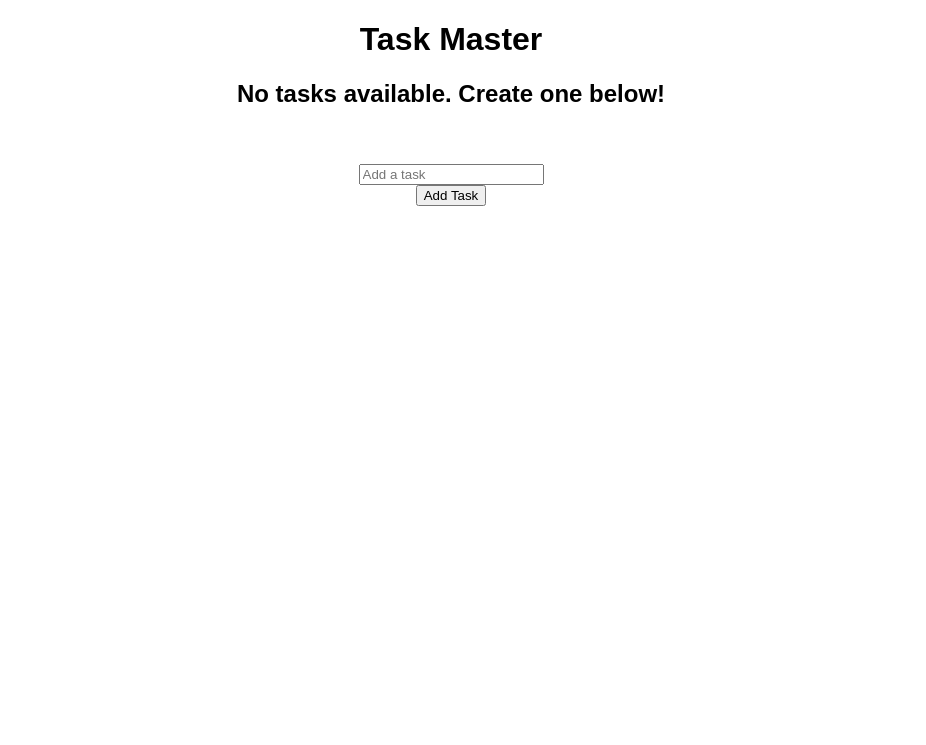
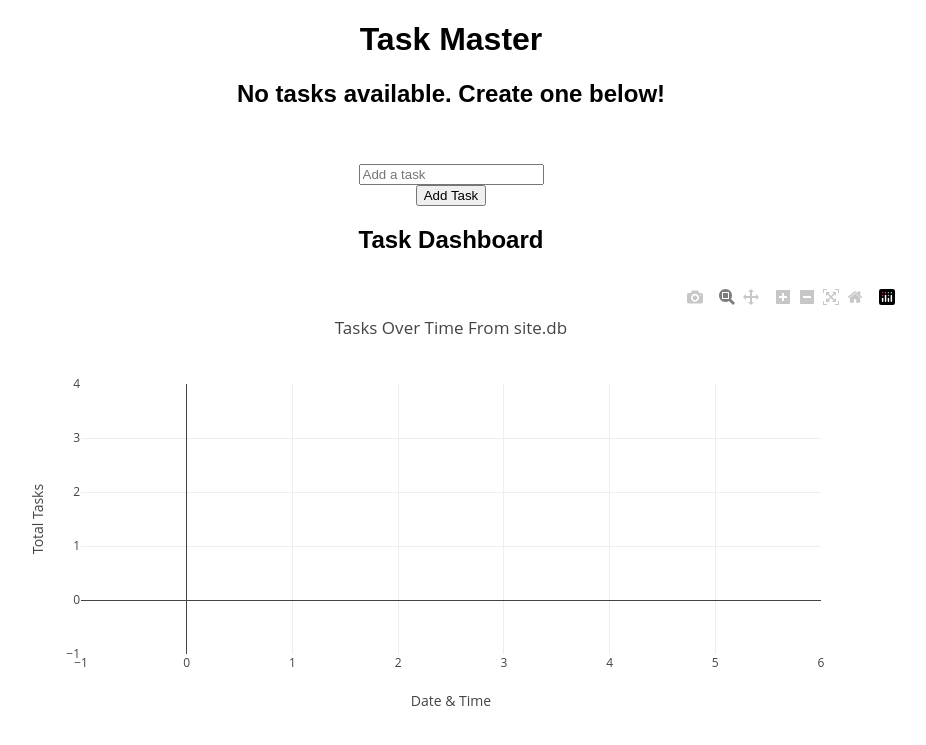
Before and after one commit to angadsahni93/Flask-plotly-project, a Flask app: page / in a window 1280 px wide. Shown: the top 745 px of the page, without its empty margins (189-1115 px from the left). Run offline with Flask 3, Linux system fonts and the light colour scheme; some libraries are stand-ins or nearby versions.

Commit message:
Plotly dashboard added, README added

```diff
--- a/app.py
+++ b/app.py
@@ -7,6 +7,20 @@ app = Flask(__name__)
 app.config['SQLALCHEMY_DATABASE_URI'] = 'sqlite:///site.db'
 # Connect SQLAlchemy to this Flask app.
 db = SQLAlchemy(app)
+
+
+def build_task_chart_data(events):
+    task_count = 0
+    chart_data = []
+
+    for event in events:
+        task_count += event.change
+        chart_data.append({
+            "time": event.date_created.isoformat(),
+            "task_count": task_count,
+        })
+
+    return chart_data
 
 # Database model for a single task in the to-do list; each to-do task is a row in the database, site.db.
 ## class Todo defines which components of each task should be stored (i.e. columns in the database table).
@@ -21,6 +35,12 @@ class Todo(db.Model):
         # Show the task using its database id.
         return '<Task %r>' % self.id
 
+
+class TaskEvent(db.Model):
+    id = db.Column(db.Integer, primary_key=True)
+    change = db.Column(db.Integer, nullable=False)
+    date_created = db.Column(db.DateTime, default=lambda: datetime.now(timezone.utc))
+
 ## NOTE: 'templates' folder is an innate name for Flask to look for HTML files.
 # GET = browser loads this page.
 # POST = browser sends form data to this route, e.g. text from an "add task" input.
@@ -32,6 +52,7 @@ def index():
 
         try:
             db.session.add(new_task) # add the new task to the database session.
+            db.session.add(TaskEvent(change=1))
             db.session.commit() # commit the session to save the new task to the database.
             return redirect("/") # redirect to the index page to show the updated list of tasks.
         except:
@@ -39,7 +60,9 @@ def index():
 
     else: # no task entered.
         tasks = Todo.query.order_by(Todo.date_created).all() # get 'all' tasks from the database, ordered by creation date.
-        return render_template("index.html", tasks=tasks) # just load the index.html page.
+        events = TaskEvent.query.order_by(TaskEvent.date_created).all()
+        chart_data = build_task_chart_data(events)
+        return render_template("index.html", tasks=tasks, chart_data=chart_data) # just load the index.html page.
         ## tasks=tasks passes the list of tasks to the HTML template, so it can display them. 'tasks' variable will be aded to the index.html template.
 
 
@@ -50,6 +73,7 @@ def delete(id):
 
     try:
         db.session.delete(task_to_delete) # delete task from database session based of ID.
+        db.session.add(TaskEvent(change=-1))
         db.session.commit() # commit the session to save the changes to the database.
         return redirect("/") # redirect to the index.html to show the 'updated' list of tasks.
     except:
--- a/static/css/main.css
+++ b/static/css/main.css
@@ -21,3 +21,10 @@ td {
     border: 1px solid #333;
     padding: 8px;
 }
+
+#task-dashboard-chart {
+    width: 90%;
+    max-width: 900px;
+    height: 450px;
+    margin: 30px auto;
+}
--- a/templates/index.html
+++ b/templates/index.html
@@ -2,6 +2,7 @@
 
 {% block head %}
 <title>Task Master</title>
+<script src="https://cdn.plot.ly/plotly-2.35.2.min.js"></script>
 {% endblock %}
 
 {% block body %}
@@ -45,6 +46,52 @@
     <br>
     <input type="submit" value="Add Task"> <!-- Submit button; sends the form data to the action URL. -->
 
-</form>
+	</form>
+
+    <h2>Task Dashboard</h2>
+    <div id="task-dashboard-chart"></div>
+
+    <script>
+        const chartData = {{ chart_data|default([])|tojson }};
+
+        const times = chartData.map(row => row.time);
+        const taskCounts = chartData.map(row => row.task_count);
+        const lineSegments = [];
+
+        for (let i = 1; i < chartData.length; i++) {
+            lineSegments.push({
+                x: [times[i - 1], times[i]],
+                y: [taskCounts[i - 1], taskCounts[i]],
+                type: "scatter",
+                mode: "lines",
+                line: {
+                    color: taskCounts[i] >= taskCounts[i - 1] ? "green" : "red",
+                    width: 3
+                },
+                showlegend: false,
+                hoverinfo: "skip"
+            });
+        }
+
+        const markers = {
+            x: times,
+            y: taskCounts,
+            type: "scatter",
+            mode: "markers",
+            name: "Tasks Existing",
+            marker: {
+                color: "black",
+                size: 8
+            }
+        };
+
+        Plotly.newPlot("task-dashboard-chart", [...lineSegments, markers], {
+            title: "Tasks Over Time From site.db",
+            xaxis: { title: "Date & Time" },
+            yaxis: { title: "Total Tasks" }
+        }, {
+            responsive: true
+        });
+    </script>
 </div>
 {% endblock %}
```
Also changed, not shown: README.md (added), static/images/plotly-dashboard.png (added).
